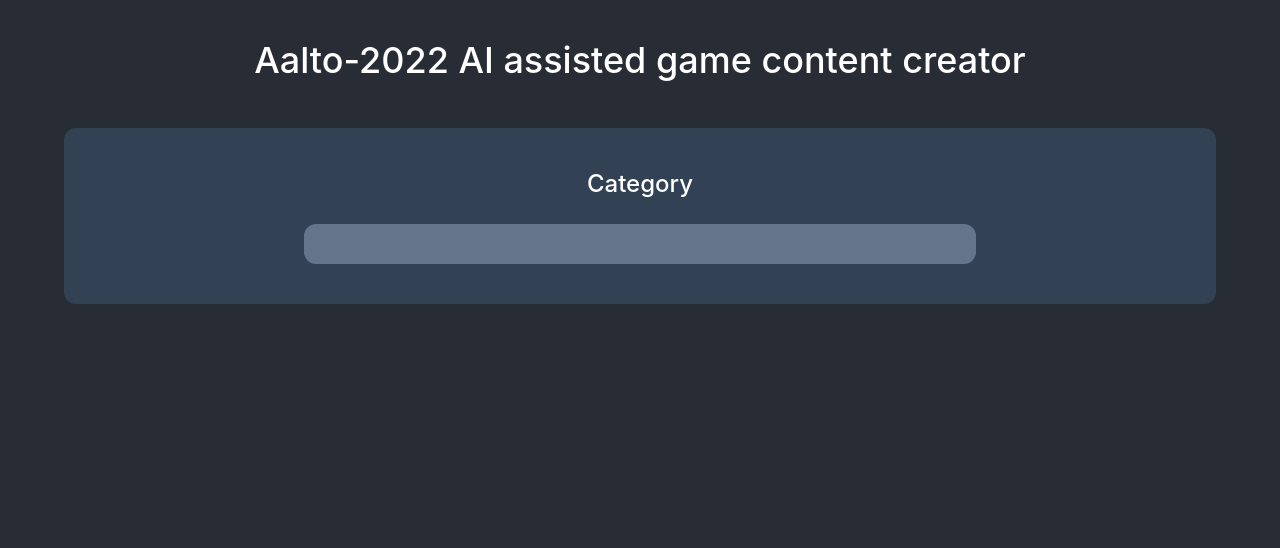
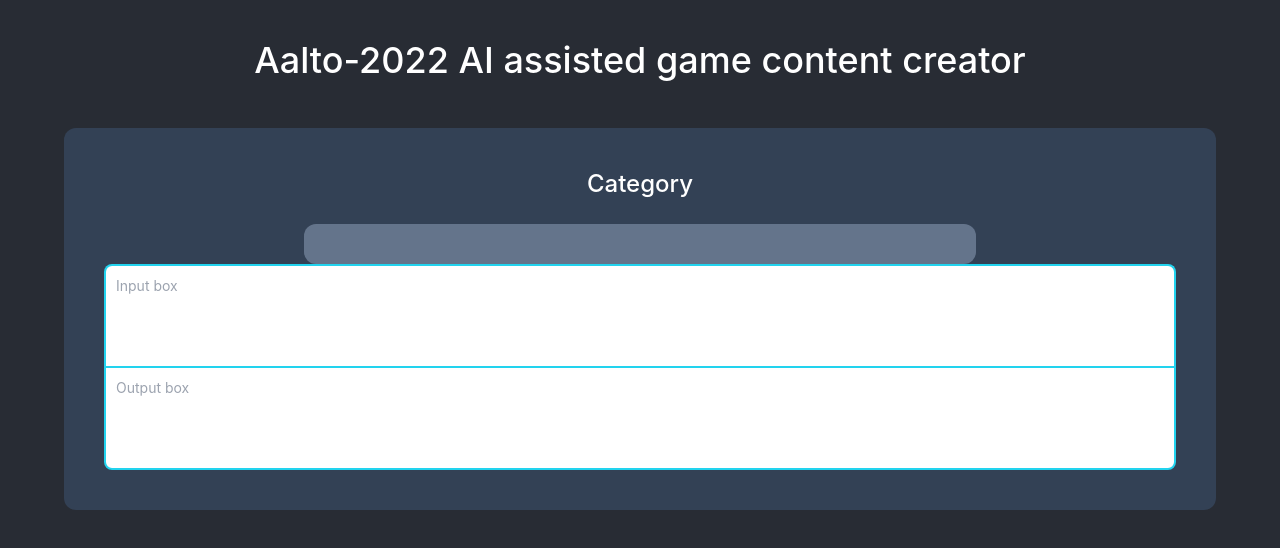
Before and after one commit to bytecraftoy/aalto-2022, a React (Create React App) app in the folder frontend/: page / in a window 1280 px wide. Shown: the top 548 px of the page. Built offline with nearby package versions, Linux system fonts and the light colour scheme.

Commit message:
Modifications to app and promptiotBox

```diff
--- a/frontend/src/App.tsx
+++ b/frontend/src/App.tsx
@@ -2,6 +2,7 @@
 //import { CodeBracketIcon } from "@heroicons/react/24/outline";
 import { ContentPanel } from "./components/ContentPanel";
 import { PromptCategoryBox } from "./components/PromptCategoryBox";
+import { PromptIOBox } from "./components/PromptIOBox";
 
 function App() {
   return (
@@ -15,8 +16,13 @@
       </header>
       <div className="min-w-full py-2">
         <ContentPanel>
+          <div>
           <div className="flex flex-row justify-center items-center">
             <PromptCategoryBox />
+          </div>
+          <div>
+            <PromptIOBox />
+          </div>
           </div>
         </ContentPanel>
       </div>
--- a/frontend/src/components/PromptIOBox.tsx
+++ b/frontend/src/components/PromptIOBox.tsx
@@ -1,3 +1,18 @@
 export const PromptIOBox = () => {
-  return <></>;
-};
+  return (
+    <div className="PrompIOBox w-full h-full">
+      <textarea
+        id="message"
+        rows={4}
+        className="block p-2.5 w-full h-1/2 text-sm text-black rounded-t-lg border-2 border-b-0 border-cyan-400 resize-none"
+        placeholder="Input box"
+      ></textarea>
+      <textarea
+        id="message"
+        rows={4}
+        className="block p-2.5 w-full h-1/2 text-sm text-black rounded-b-lg border-2 border-cyan-400 resize-none"
+        placeholder="Output box"
+      ></textarea>
+    </div>
+  );
+}
```
